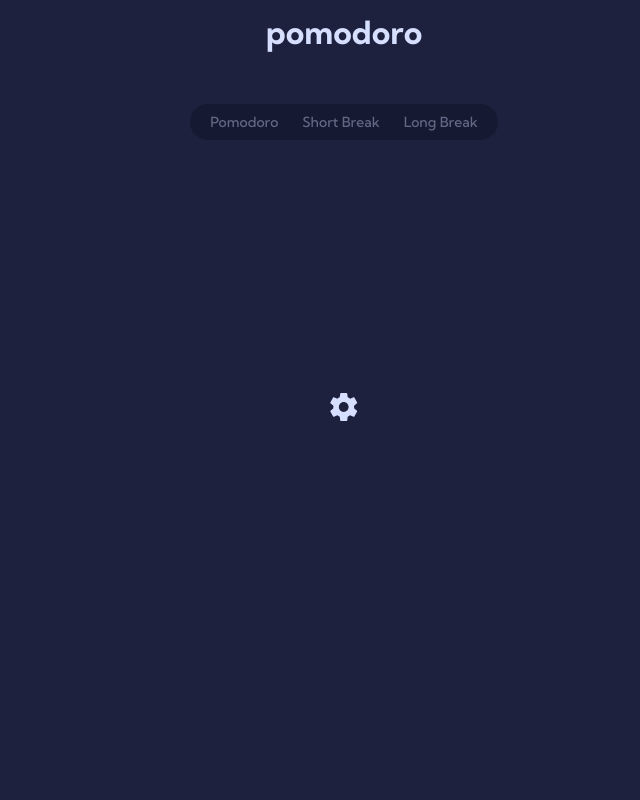
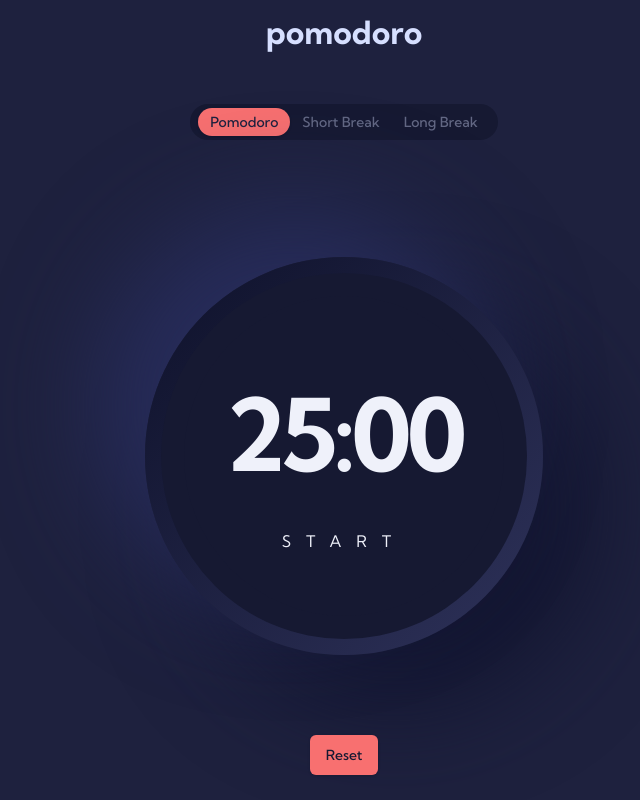
Before and after one commit to tatasadi/pomodoro-app, a Next.js app: page / in a window 1280 px wide. Shown: the top 800 px of the page, without its empty margins (296-936 px from the left). Built offline with nearby package versions, Linux system fonts and the light colour scheme; no server answers.

Commit message:
build progressbar

```diff
--- a/components/pomodoro.tsx
+++ b/components/pomodoro.tsx
@@ -11,9 +11,11 @@
 	return (
 		<div className="flex flex-col items-center text-center gap-11 sm:gap-14">
 			<h2 className={cn(kumbhSans.className, 'text-2xl sm:text-[2rem] font-bold')}>pomodoro</h2>
-			<Tabs defaultValue="account" className="w-[400px]">
+			<Tabs defaultValue="pomodoro">
 				<TabsList>
-					<TabsTrigger value="pomodoro">Pomodoro</TabsTrigger>
+					<TabsTrigger value="pomodoro" defaultChecked>
+						Pomodoro
+					</TabsTrigger>
 					<TabsTrigger value="shortBreak">Short Break</TabsTrigger>
 					<TabsTrigger value="longBreak">Long Break</TabsTrigger>
 				</TabsList>
--- /dev/null
+++ b/components/progress-circle.tsx
@@ -0,0 +1,22 @@
+import React from 'react'
+
+interface ProgressCircleProps {
+	progress: number // Progress in percentage (0-100)
+	size?: number // Diameter of the circle in pixels
+}
+
+const ProgressCircle: React.FC<ProgressCircleProps> = ({ progress }) => {
+	return (
+		<div
+			className="relative flex items-center justify-center rounded-full bg-dark size-[16.25rem] sm:size-[21.5rem]"
+			style={{
+				background: `conic-gradient(var(--selected-color) ${progress * 3.6}deg, #161932 0deg)`,
+			}}
+		>
+			{/* Inner Circle for Track */}
+			<div className="absolute rounded-full bg-dark size-[15.25rem] sm:size-[20rem]"></div>
+		</div>
+	)
+}
+
+export default ProgressCircle
--- a/components/progress.tsx
+++ /dev/null
@@ -1,35 +0,0 @@
-export default function Progress({ className }: { className: string }) {
-	return (
-		<svg
-			width="260"
-			height="260"
-			viewBox="0 0 260 260"
-			version="1.1"
-			xmlns="http://www.w3.org/2000/svg"
-			style={{ transform: 'rotate(-90deg)' }}
-			className={className}
-		>
-			<circle
-				r="114"
-				cx="124"
-				cy="124"
-				fill="transparent"
-				stroke="#161932"
-				stroke-width="9px"
-				strokeDasharray="715.9200000000001px"
-				strokeDashoffset="0"
-			></circle>
-			<circle
-				r="114"
-				cx="124"
-				cy="124"
-				stroke="#76e5b1"
-				stroke-width="9px"
-				stroke-linecap="round"
-				stroke-dashoffset="10px"
-				fill="transparent"
-				strokeDasharray="715.9200000000001px"
-			></circle>
-		</svg>
-	)
-}
--- a/components/timer.tsx
+++ b/components/timer.tsx
@@ -3,7 +3,7 @@
 import useSound from 'use-sound'
 import { cn } from '@/lib/utils'
 import { useSetting } from '@/app/setting-context'
-import Progress from './progress'
+import ProgressCircle from './progress-circle'
 
 interface TimerProps {
 	time: number // Time in seconds
@@ -16,7 +16,7 @@
 	const [isRunning, setIsRunning] = useState(false)
 	const timerRef = useRef<NodeJS.Timeout | null>(null)
 
-	//const progress = ((time - remainingTime) / time) * 100
+	const progress = ((time - remainingTime) / time) * 100
 
 	const handleToggle = () => {
 		setIsRunning(!isRunning)
@@ -67,9 +67,9 @@
 					onClick={handleToggle}
 					className="grid *:col-start-1 *:row-start-1 size-[16.73781rem] sm:size-[22.875rem] items-center justify-center rounded-full bg-dark text-light-gray cursor-pointer"
 				>
-					<Progress className="" />
+					<ProgressCircle progress={progress} />
 					{/* Timer Text */}
-					<div className="text-center">
+					<div className="text-center z-10">
 						<div
 							className={cn(
 								'text-[5rem] sm:text-[6.25rem] tracking-[-0.25rem] sm:tracking-[-0.3125rem]',
```
